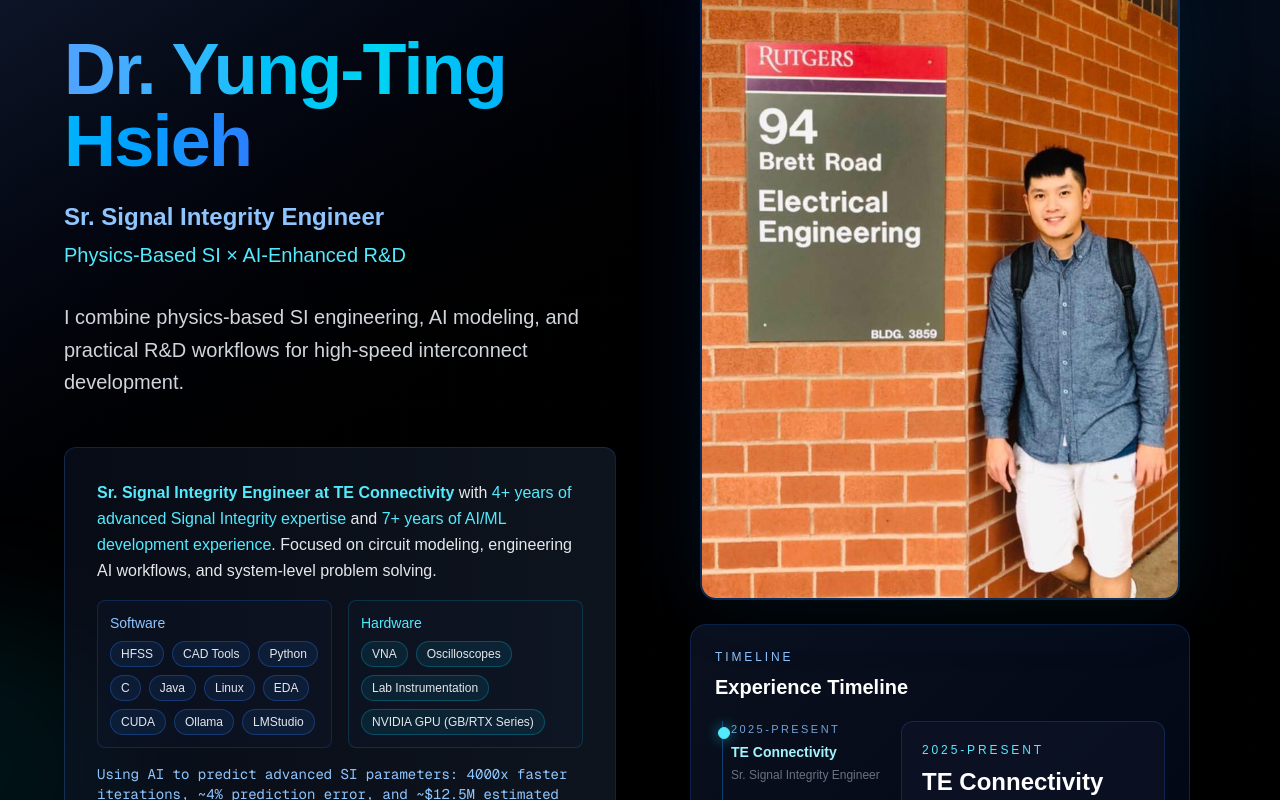
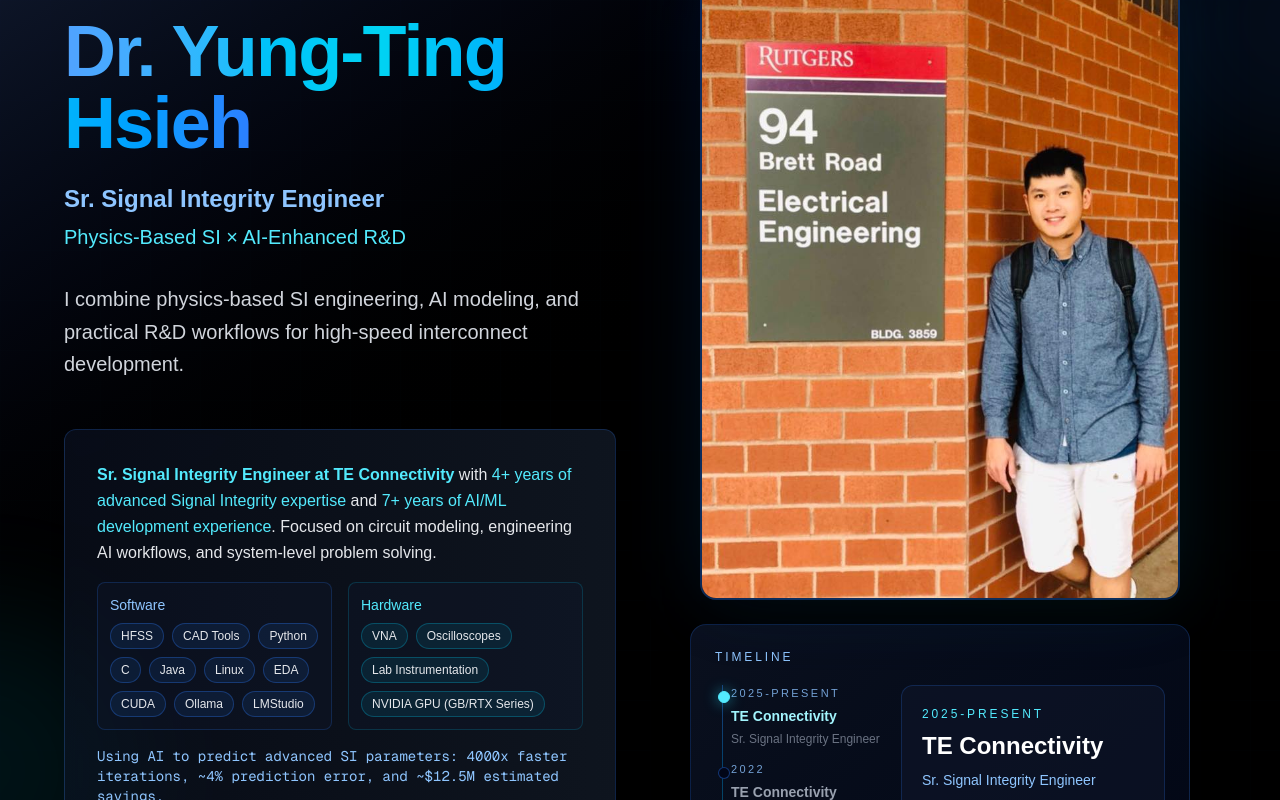
Before and after one commit to dryungtinghsieh-ui/ai-portfolio, a Next.js app: page / in a window 1280 px wide. Shown: the top 800 px of the page. Built offline with nearby package versions, Linux system fonts and the light colour scheme.

Commit message:
Remove experience timeline heading text

```diff
--- a/app/page.tsx
+++ b/app/page.tsx
@@ -122,7 +122,6 @@ function CareerTimeline({
       <div className="mb-5 flex items-center justify-between">
         <div>
           <p className="text-xs uppercase tracking-[0.24em] text-blue-300">Timeline</p>
-          <h3 className="mt-2 text-xl font-semibold text-white">Experience Timeline</h3>
         </div>
       </div>
       <div className="grid gap-4 lg:grid-cols-[170px_1fr]">
```
